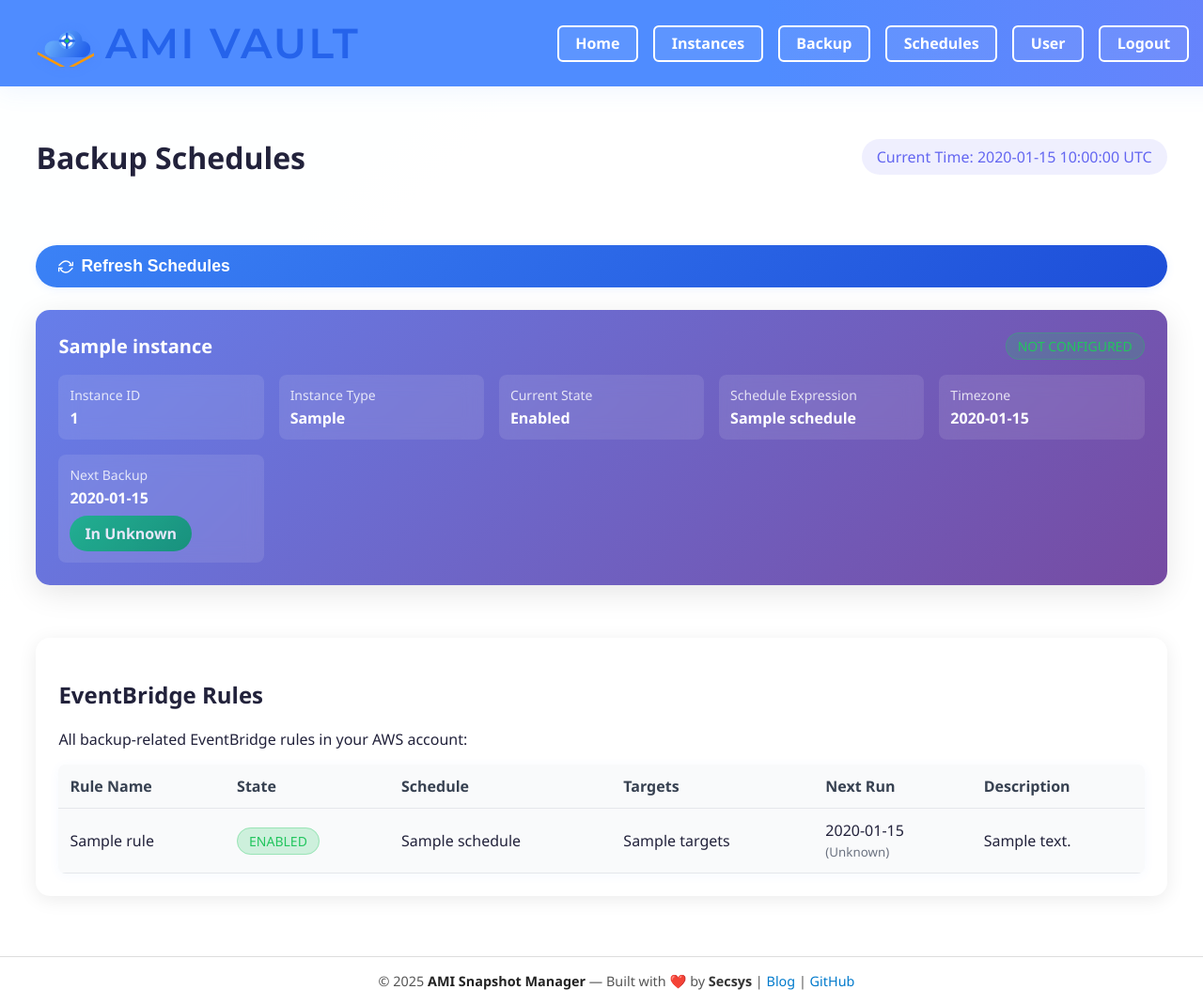
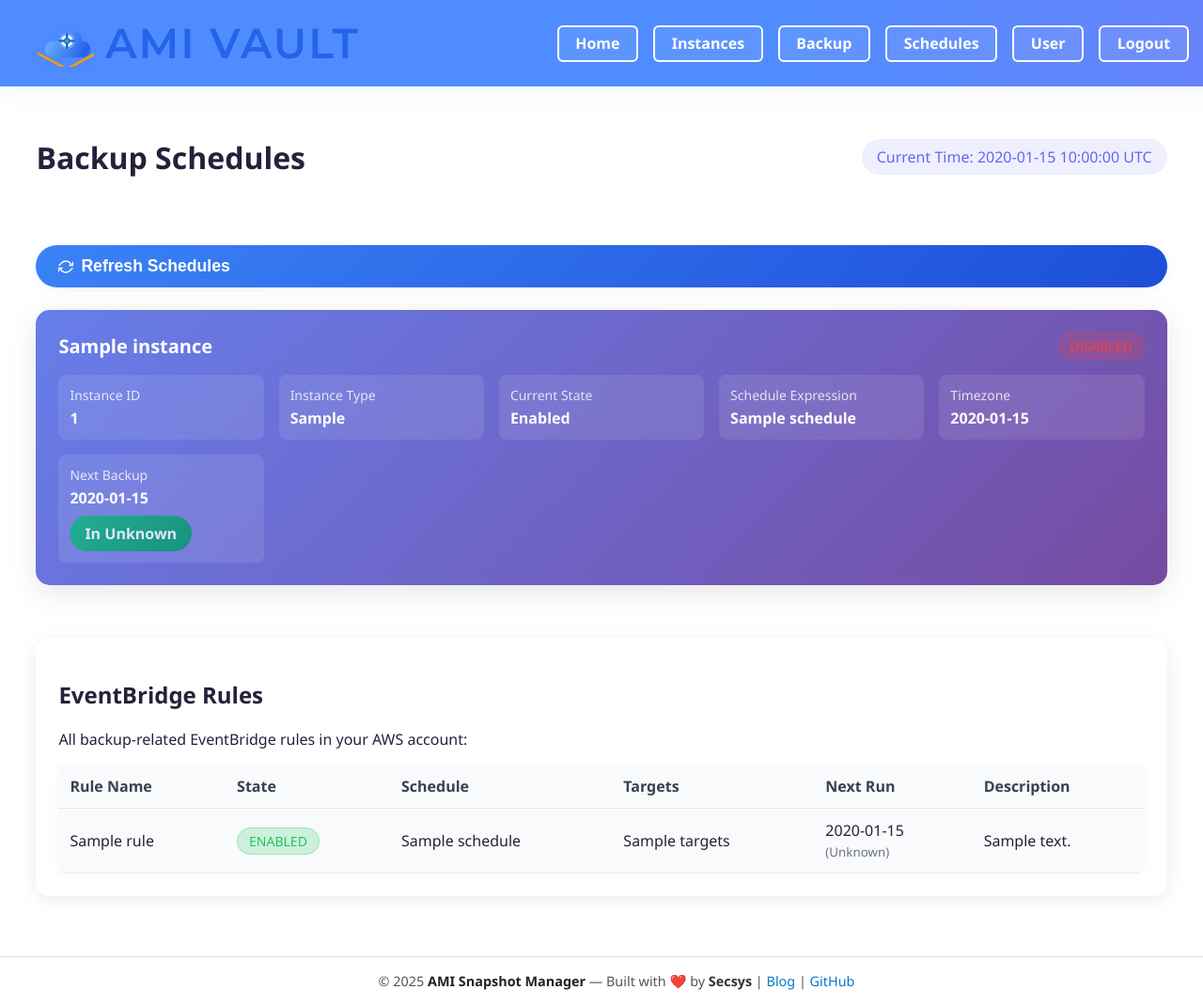
Before and after one commit to s3csys/amivault, a Flask app: template templates/schedules.html in a window 1280 px wide. Shown: the whole page at 94% size. Run offline with Flask 3, Linux system fonts and the light colour scheme; the template is opened without the code that fills it: most values are stand-ins (such as "Sample title", 1, 10 or a date in 2020); some libraries are stand-ins or nearby versions.

Commit message:
schedule state

```diff
--- a/app.py
+++ b/app.py
@@ -4078,6 +4078,7 @@ def schedules():
                         'state': 'ERROR'
                     }
                     schedule = instance.backup_frequency
+                    is_active = instance.is_active
 
                 scheduled_instances.append({
                     'instance_id': instance.instance_id,
@@ -4088,7 +4089,8 @@ def schedules():
                     'timezone': timezone_info,
                     'next_run': next_run,
                     'rule_status': rule_status,
-                    'region': instance.region
+                    'region': instance.region,
+                    'is_active': instance.is_active
                 })
 
             except Exception as e:
--- a/templates/schedules.html
+++ b/templates/schedules.html
@@ -197,9 +197,19 @@
         <div class="schedule-card">
             <div class="schedule-header">
                 <h3 class="schedule-title">{{ instance.instance_name }}</h3>
-                <span class="status-badge {{ 'status-active' if instance.rule_status.state == 'ENABLED' else 'status-disabled' if instance.rule_status.state == 'DISABLED' else 'status-pending' }}">
+                <span class="status-badge
+                {% if instance.scheduler_type == 'eventbridge' %}
+                    {{ 'status-active' if instance.rule_status.state == 'ENABLED' else 'status-disabled' if instance.rule_status.state == 'DISABLED' else 'status-pending' }}
+                {% else %}
+                    {{ 'status-active' if instance.is_active == 1 else 'status-disabled' }}
+                {% endif %}
+            ">
+                {% if instance.scheduler_type == 'eventbridge' %}
                     {{ instance.rule_status.state if instance.rule_status.exists else 'NOT CONFIGURED' }}
-                </span>
+                {% else %}
+                    {{ 'ENABLED' if instance.is_active == 1 else 'DISABLED' }}
+                {% endif %}
+            </span>
             </div>
 
             <div class="schedule-details">
```
